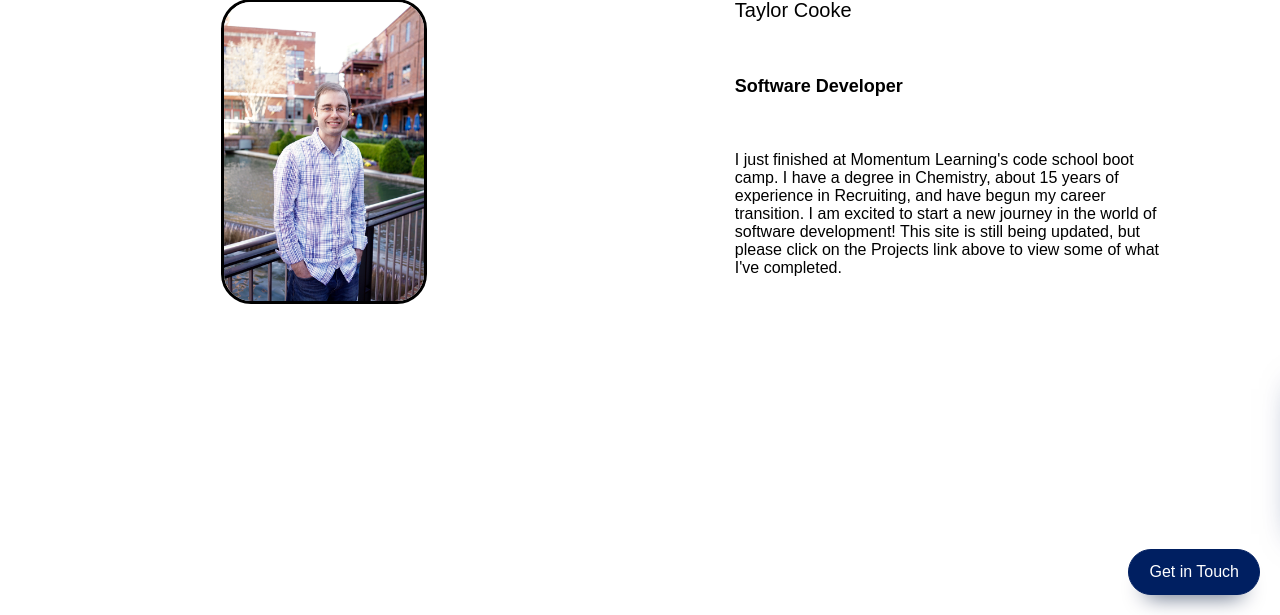
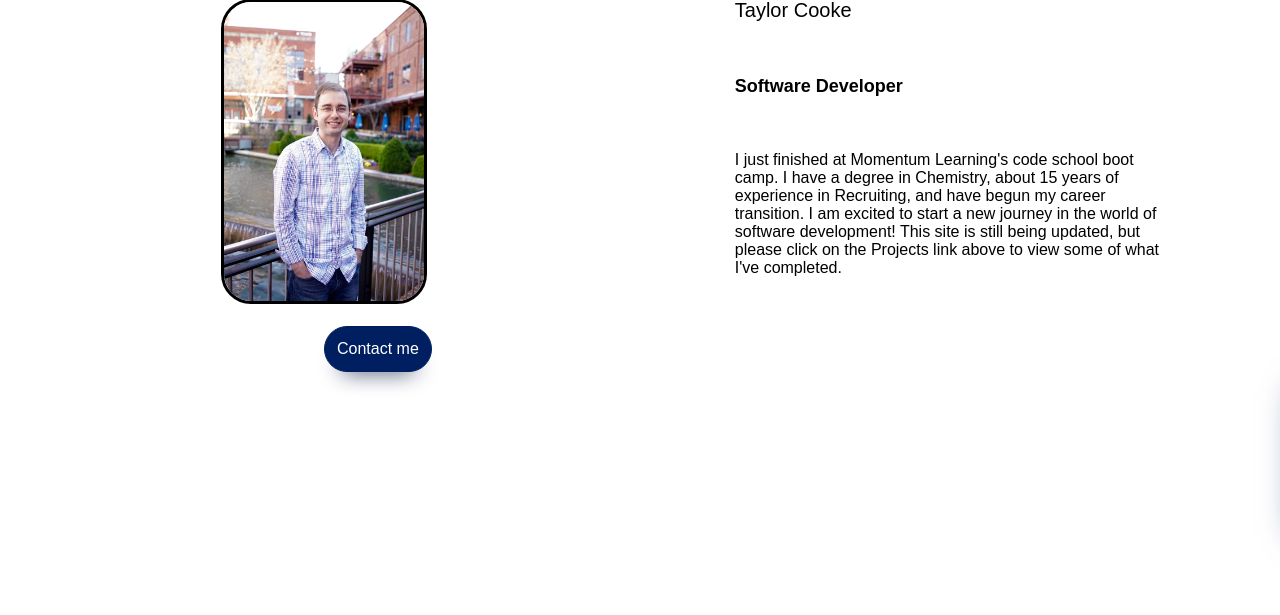
Before and after one commit to tlcpack/portfolio, a PHP site: page / in a window 1280 px wide. Shown: the part 185-800 px from the top of the page. Run offline with PHP 8.4, Linux system fonts and the light colour scheme; some libraries are stand-ins or nearby versions.

Commit message:
still trying to center the button under the photo

```diff
--- a/index.html
+++ b/index.html
@@ -32,30 +32,13 @@
             border: solid;
             border-radius: 30px;
           "
-        /><br /><br />
+        /><br /><br /><button class="floating-btn">
+            Contact me
+          </button>
 
-        <div class="social-panel-container">
-          <div class="social-panel">
-            <ul>
-              <li>
-                <a href="https://github.com/tlcpack" target="_blank">
-                  <i class="fab fa-github"></i>
-                </a>
-              </li>
-              <li>
-                <a
-                  href="https://linkedin.com/in/taylor-cooke-9121591/"
-                  target="_blank"
-                >
-                  <i class="fab fa-linkedin"></i>
-                </a>
-              </li>
-            </ul>
-          </div>
-        </div>
-        <button class="floating-btn">
-          Get in Touch
-        </button>
+
+
+
         <!-- <a href="https://www.linkedin.com/in/taylor-cooke-9121591/"><img src="pics/linkedin.svg" style="margin: 10px;width:50px; height: auto;"></a>
             <a href="https://github.com/tlcpack"><img src="pics/github.svg" style="margin:10px;width:50px; height: auto;"></a> -->
       </div>
@@ -74,7 +57,25 @@
         </div>
       </div>
     </div>
-
+    <div class="social-panel-container">
+        <div class="social-panel">
+          <ul>
+            <li>
+              <a href="https://github.com/tlcpack" target="_blank">
+                <i class="fab fa-github"></i>
+              </a>
+            </li>
+            <li>
+              <a
+                href="https://linkedin.com/in/taylor-cooke-9121591/"
+                target="_blank"
+              >
+                <i class="fab fa-linkedin"></i>
+              </a>
+            </li>
+          </ul>
+        </div>
+      </div>
 
   </body>
   <script>
--- a/styles.css
+++ b/styles.css
@@ -203,16 +203,18 @@ body.fade {
 	cursor: pointer;
 	font-size: 16px;
 	line-height: 20px;
-	padding: 12px 20px;
+	padding: 12px;
 	position: fixed;
-	bottom: 20px;
-	right: 20px;
-	z-index: 999;
+	/* bottom: 20px; */
+	/* right: 20px; */
+    z-index: 999;
+    vertical-align: auto;
 }
 
 .floating-btn:hover {
 	background-color: #ffffff;
-	color: #001F61;
+    color: #001F61;
+    transition: all .3s ease;
 }
 
 .floating-btn:focus {
```
